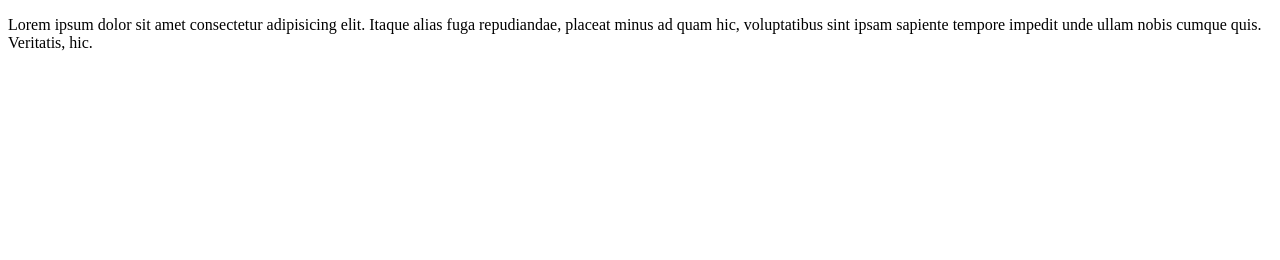
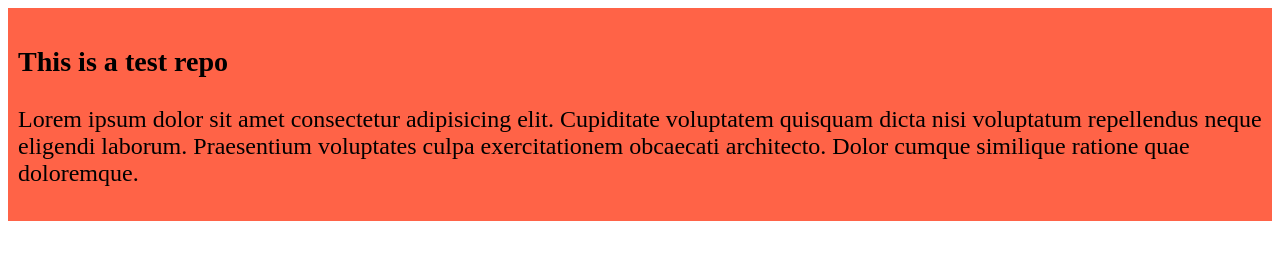
Before and after one commit to Jahirul83/test-repo, a plain HTML site: page index.html in a window 1280 px wide. Drawn offline with Linux system fonts and the light colour scheme.

Commit message:
adding css

```diff
--- a/index.html
+++ b/index.html
@@ -4,8 +4,12 @@
     <meta charset="UTF-8">
     <meta name="viewport" content="width=device-width, initial-scale=1.0">
     <title>GitHub repo practice</title>
+    <link rel="stylesheet" href="styles/blog.css">
 </head>
 <body>
-    <p>Lorem ipsum dolor sit amet consectetur adipisicing elit. Itaque alias fuga repudiandae, placeat minus ad quam hic, voluptatibus sint ipsam sapiente tempore impedit unde ullam nobis cumque quis. Veritatis, hic.</p>
+    <div>
+        <h3>This is a test repo</h3>
+        <p>Lorem ipsum dolor sit amet consectetur adipisicing elit. Cupiditate voluptatem quisquam dicta nisi voluptatum repellendus neque eligendi laborum. Praesentium voluptates culpa exercitationem obcaecati architecto. Dolor cumque similique ratione quae doloremque.</p>
+    </div>
 </body>
 </html>
--- /dev/null
+++ b/styles/blog.css
@@ -0,0 +1,5 @@
+div{
+    background-color: tomato;
+    padding: 10px;
+    font-size: x-large;
+}
```
